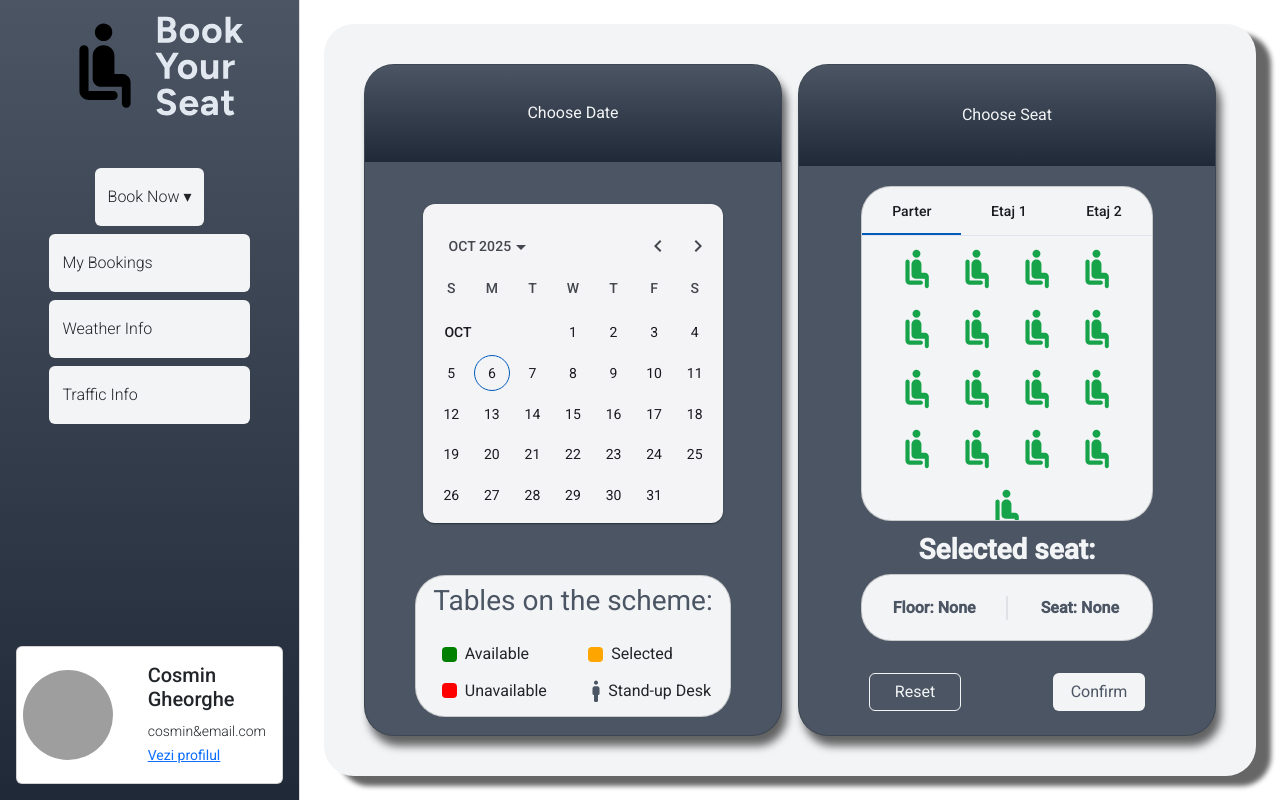
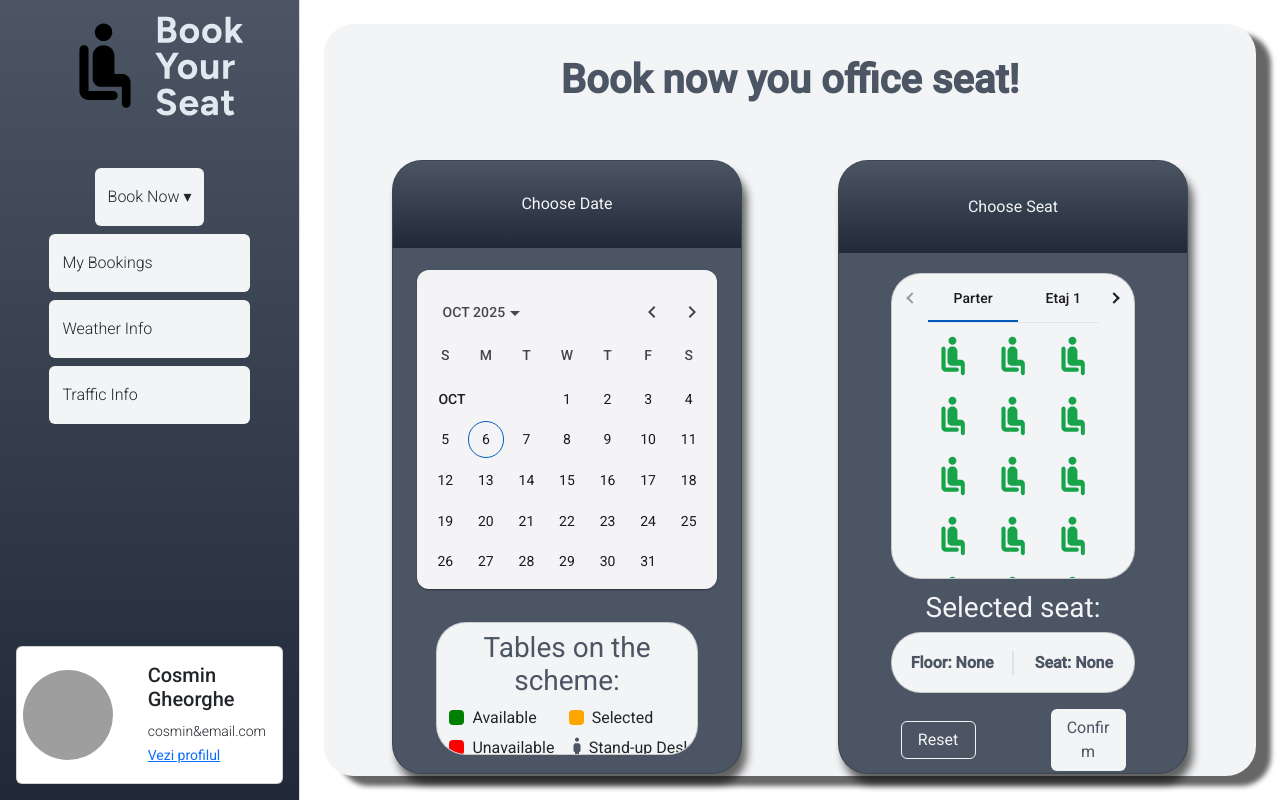
Before and after one commit to ITSSBackToSchool/echipa-3-frontend, an Angular app: page /office-seats in a window 1280 px wide. Built offline with nearby package versions, Linux system fonts and the light colour scheme; grey boxes are pictures that could not be loaded.

Commit message:
fix design office seats

```diff
--- a/src/app/pages/conference-rooms/conference-rooms.component.css
+++ b/src/app/pages/conference-rooms/conference-rooms.component.css
@@ -0,0 +1,10 @@
+.main {
+  background-color: #f3f4f6;
+  padding: 2rem;
+  height: 100%;
+  box-shadow: 15px 10px 5px rgba(0, 0, 0, 0.6);
+  border-radius: 30px;
+}
+.container {
+  height: 100vh;
+}
--- a/src/app/pages/office-seats/office-seats.component.css
+++ b/src/app/pages/office-seats/office-seats.component.css
@@ -4,6 +4,9 @@
   height: 100%;
   box-shadow: 15px 10px 5px rgba(0, 0, 0, 0.6);
   border-radius: 30px;
+}
+h1 {
+  color: #4b5563;
 }
 .container {
   height: 100vh;
--- a/src/app/pages/office-seats/office-seats.component.html
+++ b/src/app/pages/office-seats/office-seats.component.html
@@ -1,9 +1,15 @@
 <div class="container p-4">
-  <div class="main d-flex">
-    <div class="col p-2">
+  <div class="main">
+    <div class="d-flex align-items-center justify-content-center">
+      <h1 class="fs-1 fw-semibold">Book now you office seat!</h1>
+    </div>
+    <div class="row">
+      <div class="col p-5">
         <!-- CARD SEATS -->
         <div class="card card-seats">
-        <div class="top-card d-flex align-items-center justify-content-center">
+          <div
+            class="top-card d-flex align-items-center justify-content-center"
+          >
             Choose Date
           </div>
           <div
@@ -23,7 +29,9 @@
                 Tables on the scheme:
               </h3>
               <div class="d-flex mb-1">
-              <div class="col align-items-center justify-content-center d-grid">
+                <div
+                  class="col align-items-center justify-content-center d-grid"
+                >
                   <div class="legend-item">
                     <span class="color-box available"></span> Available
                   </div>
@@ -31,13 +39,18 @@
                     <span class="color-box unavailable"></span> Unavailable
                   </div>
                 </div>
-              <div class="col align-items-center justify-content-center d-grid">
+                <div
+                  class="col align-items-center justify-content-center d-grid"
+                >
                   <div class="legend-item">
                     <span class="color-box selected"></span> Selected
                   </div>
                   <div class="legend-item mx-1">
-                  <img src="Vector.svg" alt="Logo" class="img-fluid" />Stand-up
-                  Desk
+                    <img
+                      src="Vector.svg"
+                      alt="Logo"
+                      class="img-fluid"
+                    />Stand-up Desk
                   </div>
                 </div>
               </div>
@@ -47,9 +60,11 @@
       </div>
 
       <!-- CARD SEATS -->
-    <div class="col p-2">
+      <div class="col p-5">
         <div class="card card-seats">
-        <div class="top-card d-flex align-items-center justify-content-center">
+          <div
+            class="top-card d-flex align-items-center justify-content-center"
+          >
             Choose Seat
           </div>
 
@@ -57,7 +72,10 @@
             class="d-flex align-items-center justify-content-center mt-3"
             style="height: 50%"
           >
-          <div class="card mt-2" style="background-color: #f3f4f6; width: 70%">
+            <div
+              class="card mt-2"
+              style="background-color: #f3f4f6; width: 70%"
+            >
               <app-seat-selector
                 (seatSelected)="onSeatSelected($event)"
               ></app-seat-selector>
@@ -65,7 +83,7 @@
           </div>
 
           <div class="align-items-center justify-content-center d-flex mt-3">
-          <h3 class="text-seats fw-normal mb-2 fw-semibold">Selected seat:</h3>
+            <h3 class="text-seats mb-2 fw-normal">Selected seat:</h3>
           </div>
           <div
             class="bottom-card d-flex justify-content-center align-items-center mb-2"
@@ -100,7 +118,7 @@
               </div>
             </div>
           </div>
-        <div class="container-butoane mt-4">
+          <div class="container-butoane mt-2">
             <div class="align-items-center justify-content-center d-flex">
               <div
                 class="col align-items-center justify-content-center d-flex ms-4"
@@ -118,3 +136,4 @@
       </div>
     </div>
   </div>
+</div>
```
Also changed, not shown: src/app/pages/office-seats/office-seats.component.ts (+1 -7 lines). Lines whose indentation alone changed are shown as unchanged.
